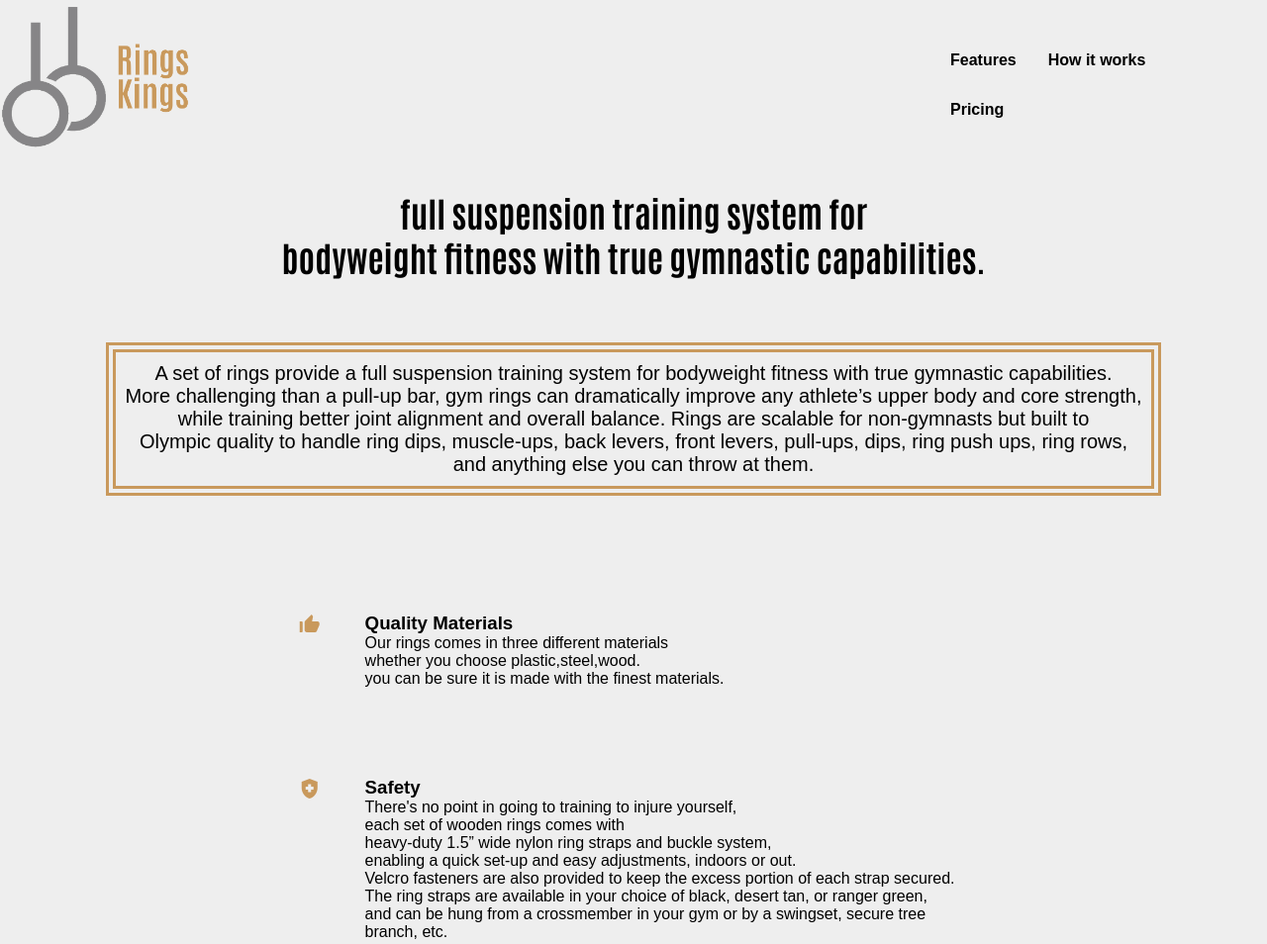
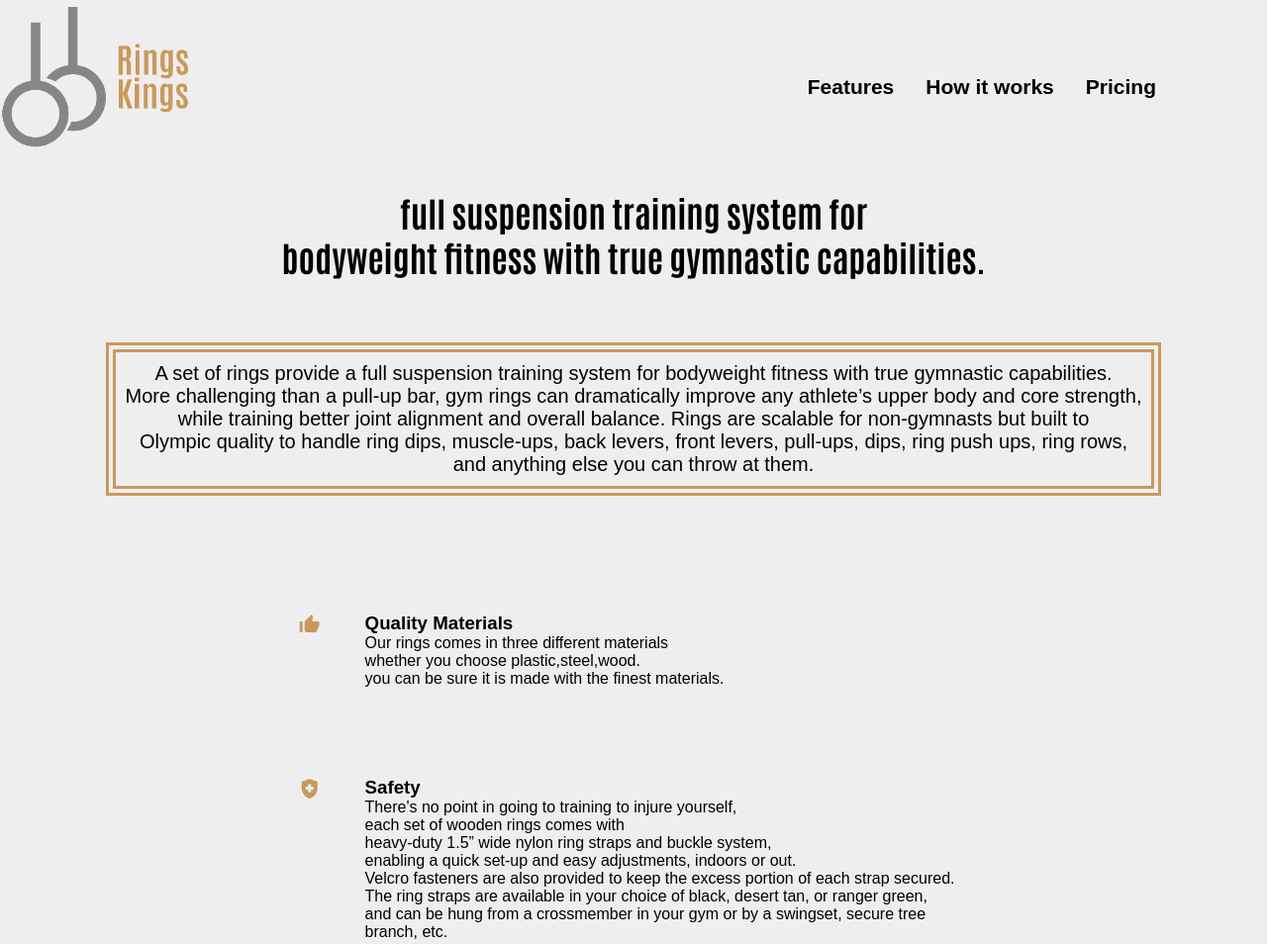
Before and after one commit to razzhimself/product-landing-page, a plain HTML site: page index.html in a window 1280 px wide. Shown: the top 954 px of the page at 99% size. Drawn offline with Linux system fonts and the light colour scheme; a web font is replaced by a local one.

Commit message:
fix nav bar alignment

```diff
--- a/index.html
+++ b/index.html
@@ -13,6 +13,7 @@
     <link rel="preconnect" href="https://fonts.gstatic.com">
 <link href="https://fonts.googleapis.com/css2?family=ABeeZee&family=Antonio:wght@700&display=swap" rel="stylesheet">
   </head>
+  <div id="page-wrapper"></div>
   <body>
       <header id="header">
       <div id="logo">
@@ -201,6 +202,7 @@
       <p>Copyright 2021, Rings-Kings</p>
     </footer>
     <script src="https://cdn.freecodecamp.org/testable-projects-fcc/v1/bundle.js"></script>
+  </div>
 
   </body>
 </html>
--- a/styles/style.css
+++ b/styles/style.css
@@ -7,10 +7,11 @@
 body {
   min-height: 100vh;
   background-color: #eeeeee;
+}
+
+#page-wrapper {
   min-width: 100%;
 }
-
-
 
 #header {
   position: fixed;
@@ -22,27 +23,40 @@ body {
   font-family: "ABeeZee", sans-serif;
 }
 
+#nav-div{
+position: fixed;
+top: 7.5%;
+right:7.5%;
+
+}
+
 #nav-bar {
-  width: 25%;
-  height: auto;
-  position: fixed;
-  top: 2.5%;
-  right: 2.5%;
 }
 
 .nav-link-list {
+  display: flex;
+  flex-direction: row;
   list-style-type: none;
   margin: 5%;
+  margin: 0;
+  padding: 0;
+  overflow: hidden;
+
+
 }
 
 .nav-link {
   font-weight: bold;
   color: black;
-  float: left;
   display: block;
   text-align: center;
   padding: 16px;
   text-decoration: none;
+
+  font-size: 21px;
+
+
+
 }
 
 #header-img {
@@ -105,9 +119,9 @@ main {
   grid-template-areas:
     "icon1 header1"
     "icon2 header2"
-    "icon 3 header3";
+    "icon3 header3";
 
-  grid-row-gap: 10%;
+    grid-row-gap: 5%;
 }
 
 #video-div {
@@ -215,10 +229,15 @@ footer {
     height: auto;
   }
 
-  #nav-bar {
+  #nav-div{
     width: 100%;
     height: auto;
     position: relative;
+
+    }
+
+  #nav-bar {
+
   }
 
   .nav-link-list {
@@ -362,7 +381,8 @@ footer {
     height: auto;
   }
 
-  #nav-bar {
+
+  #nav-div {
     width: 100%;
     height: auto;
     position: relative;
@@ -499,7 +519,7 @@ footer {
     font-family: "ABeeZee", sans-serif;
   }
 
-  #nav-bar {
+ /* #nav-bar {
     width: 25%;
     height: auto;
     position: fixed;
@@ -521,7 +541,7 @@ footer {
     padding: 16px;
     text-decoration: none;
     font-size: 25px;
-  }
+  } */
 
   #header-img {
     height: auto;
@@ -581,7 +601,7 @@ footer {
 
     display: grid;
     grid-template-columns: 10% 90%;
-    grid-template-rows: repeat(3, 1fr);
+    grid-template-rows: 1/3fr 1/3fr 1/3fr;
     grid-template-areas:
       "icon1 header1"
       "icon2 header2"
```
